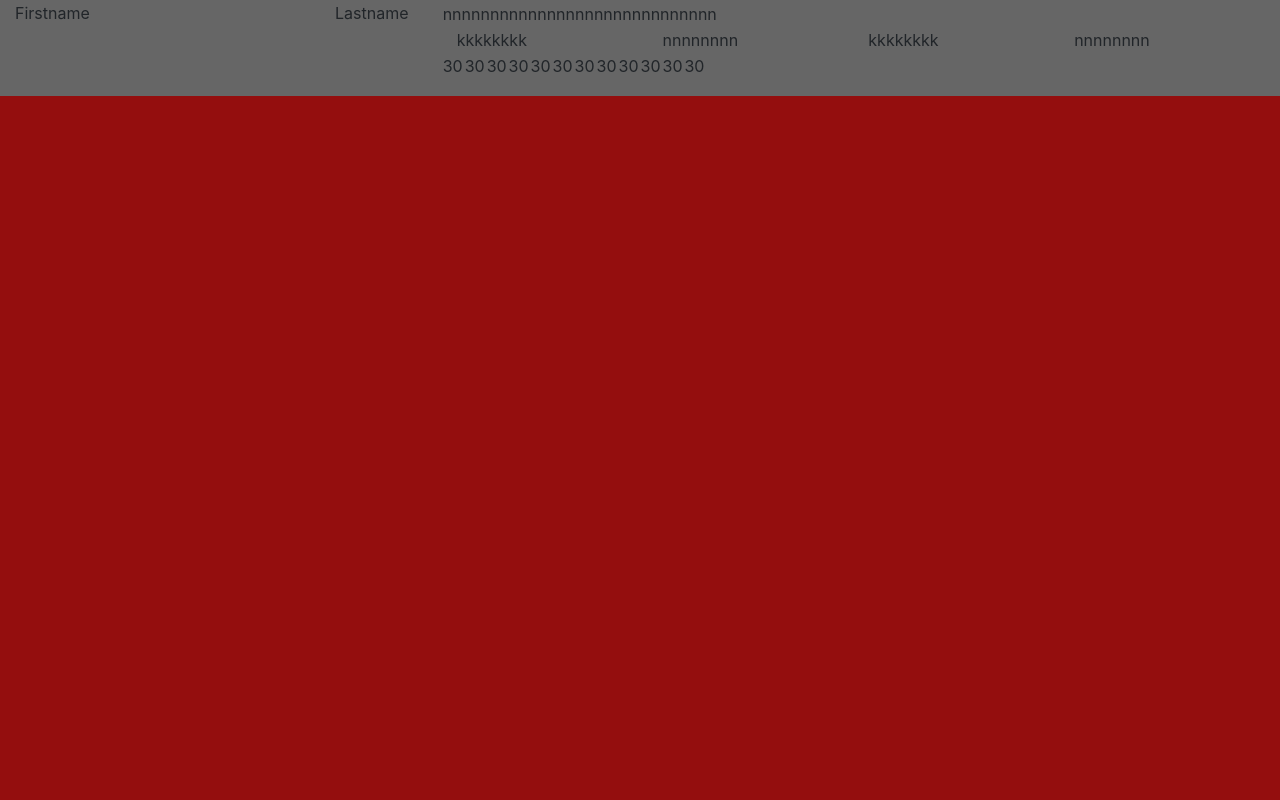
After one commit to kosaaron/ssbs, a PHP site: page /folyamatok_attekintese.html in a window 1280 px wide. The commit adds this page. Run offline with PHP 8.4, Linux system fonts and the light colour scheme.

Commit message:
Processes table

```diff
--- a/css/main.css
+++ b/css/main.css
@@ -3,3 +3,4 @@
 @import "fa_icons.css";
 @import "icon.css";
 @import "feladatkezeles.css";
+@import "processes_overview.css";
--- a/css/main_frame.css
+++ b/css/main_frame.css
@@ -39,6 +39,14 @@ iframe[seamless] {
 
 .full-screen {
     height: 100%;
+    width: 100%;
+}
+
+.full-height {
+    height: 100%;
+}
+
+.full-width {
     width: 100%;
 }
 
--- /dev/null
+++ b/css/processes_overview.css
@@ -0,0 +1,23 @@
+/** processes_overview.css */
+/* General */
+#processes_overview {
+
+}
+
+#processes_overview_header {
+    height: 12%;
+    background: #666;
+}
+
+#processes_overview_content {
+    background: rgb(148, 14, 14);
+}
+
+#processes_column_title {
+    height: 100%;
+    background: #222;
+}
+
+#processes_state_percent_title {
+
+}
--- /dev/null
+++ b/folyamatok_attekintese.html
@@ -0,0 +1,60 @@
+<!DOCTYPE html>
+<html>
+
+<head>
+    <title>SSB System</title>
+    <meta name="format-detection" content="telephone=no">
+    <link rel="stylesheet" href="css/main.css">
+</head>
+
+<body>
+    <div id="processes_overview" class="full-screen display-flex flex-column">
+        <div id="processes_overview_header" class="display-flex">
+            <div class="full-screen">
+                <table class="full-screen">
+                    <tbody>
+                        <tr class="display-flex full-screen">
+                            <td class="col-3">Firstname</td>
+                            <td class="col-1">Lastname</td>
+                            <td class="col-8">
+                                <table class="full-screen">
+                                    <tbody>
+                                        <tr class="display-flex full-width">
+                                            <td class="full-width">nnnnnnnnnnnnnnnnnnnnnnnnnnnnn</td>
+                                        </tr>
+                                        <tr class="display-flex full-width">
+                                            <td class="col-3">kkkkkkkk</td>
+                                            <td class="col-3">nnnnnnnn</td>
+                                            <td class="col-3">kkkkkkkk</td>
+                                            <td class="col-3">nnnnnnnn</td>
+                                        </tr>
+                                        <tr class="display-flex full-width">
+                                            <td>30</td>
+                                            <td>30</td>
+                                            <td>30</td>
+                                            <td>30</td>
+                                            <td>30</td>
+                                            <td>30</td>
+                                            <td>30</td>
+                                            <td>30</td>
+                                            <td>30</td>
+                                            <td>30</td>
+                                            <td>30</td>
+                                            <td>30</td>
+                                        </tr>
+                                    </tbody>
+                                </table>
+                            </td>
+                        </tr>
+                    </tbody>
+                </table>
+            </div>
+        </div>
+        <div id="processes_overview_content" class="flex-1">
+
+        </div>
+    </div>
+    <script src="js/main.js"></script>
+</body>
+
+</html>
--- a/js/main.js
+++ b/js/main.js
@@ -8,4 +8,7 @@ document.head.appendChild(tabel_manager);
 var main_frame = document.createElement('script');
 main_frame.src = "js/main_frame.js";
 document.head.appendChild(main_frame);
+var processes_overview = document.createElement('script');
+processes_overview.src = "js/processes_overview.js";
+document.head.appendChild(processes_overview);
 /* Ádám end */
--- a/js/main_frame.js
+++ b/js/main_frame.js
@@ -65,18 +65,18 @@ function processesModulClick(id) {
     document.getElementById("modul_content").innerHTML="";
     //document.getElementById(elementID).innerHTML
 
+    var iframe = document.createElement('iframe');
+    iframe.className="full-screen";
+    iframe.frameBorder="0";
+
     switch (id) {
         case "processes_overview_btn":
-
+                iframe.src="folyamatok_attekintese.html";
+                document.getElementById("modul_content").appendChild(iframe);
             break;
         case "tasks_manager_btn":
-            var iframe = document.createElement('iframe');
-            iframe.src="feladatkezeles.html";
-            iframe.className="full-screen";
-            iframe.frameBorder="0";
-
-            document.getElementById("modul_content").appendChild(iframe);
-
+                iframe.src="feladatkezeles.html";
+                document.getElementById("modul_content").appendChild(iframe);
             break;
         default:
             break;
```
Also changed, not shown: js/processes_overview.js (added).
